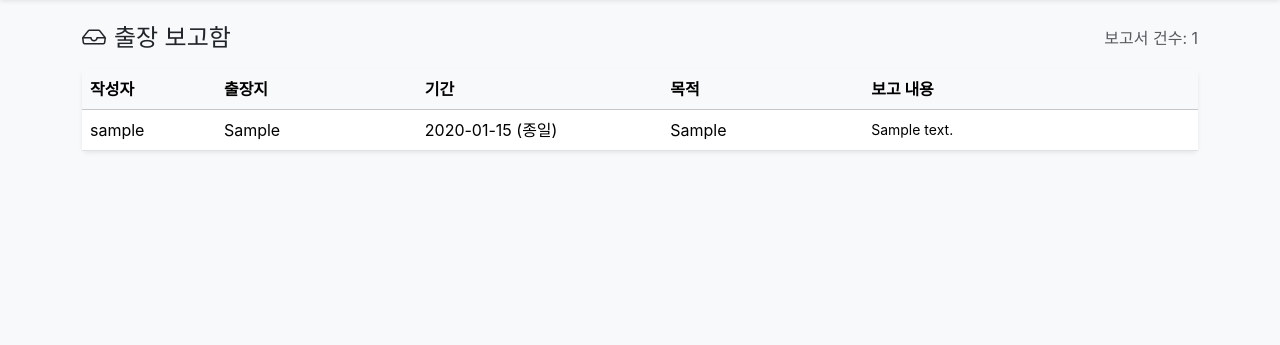
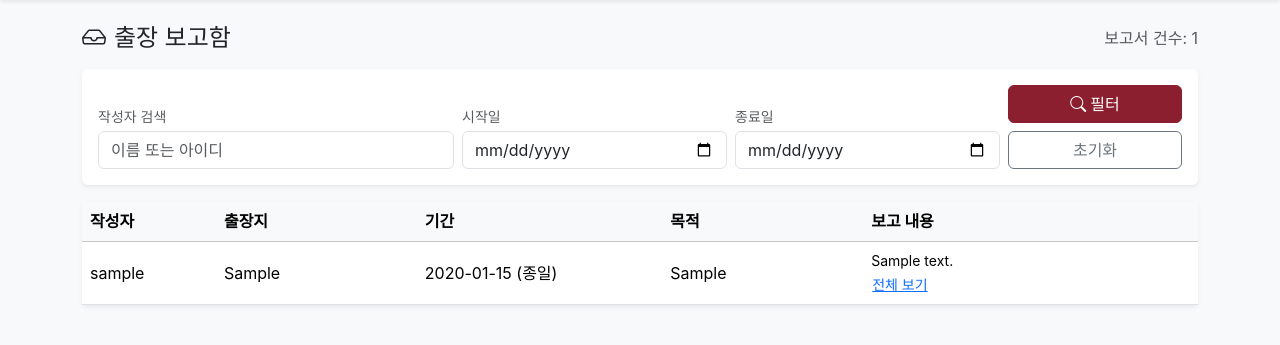
Before and after one commit to daewoo7010/KUHCalendar, a Django app: page /attendance/reports/trip/ in a window 1280 px wide. Shown: the part 56-401 px from the top of the page. Run offline with Django 4.2, Linux system fonts and the light colour scheme; a user stored in the database is signed in; tables that the repository leaves empty hold one stand-in row (values such as "Sample post"); some web fonts are replaced.

Commit message:
Add filters and modal view to trip report inbox

```diff
--- a/attendance/templates/attendance/trip_report_inbox.html
+++ b/attendance/templates/attendance/trip_report_inbox.html
@@ -4,6 +4,38 @@
     <h4 class="mb-0"><i class="bi bi-inbox me-2"></i>출장 보고함</h4>
     <span class="text-muted">보고서 건수: {{ reports|length }}</span>
 </div>
+<form method="get" class="card shadow-sm border-0 mb-3">
+    <div class="card-body row g-2 align-items-end">
+        <div class="col-md-4">
+            <label class="form-label mb-1 small text-muted">작성자 검색</label>
+            <input type="text" name="q" value="{{ filter_q }}" class="form-control" placeholder="이름 또는 아이디">
+        </div>
+        <div class="col-md-3">
+            <label class="form-label mb-1 small text-muted">시작일</label>
+            <input type="date" name="start_date" value="{{ filter_start_date }}" class="form-control">
+        </div>
+        <div class="col-md-3">
+            <label class="form-label mb-1 small text-muted">종료일</label>
+            <input type="date" name="end_date" value="{{ filter_end_date }}" class="form-control">
+        </div>
+        <div class="col-md-2 d-grid gap-2">
+            <button type="submit" class="btn btn-primary"><i class="bi bi-search me-1"></i>필터</button>
+            <a href="{% url 'trip_report_inbox' %}" class="btn btn-outline-secondary">초기화</a>
+        </div>
+    </div>
+</form>
+
+<style>
+    .report-snippet {
+        display: -webkit-box;
+        -webkit-line-clamp: 2;
+        -webkit-box-orient: vertical;
+        overflow: hidden;
+        max-height: 3.2em;
+        line-height: 1.6em;
+    }
+</style>
+
 <div class="card shadow-sm border-0">
     <div class="card-body p-0">
         <div class="table-responsive">
@@ -37,7 +69,12 @@
                             {% endif %}
                         </td>
                         <td>{{ trip.purpose|truncatewords:10 }}</td>
-                        <td class="small">{{ trip.report_content|linebreaksbr }}</td>
+                        <td class="small">
+                            <div class="report-snippet">{{ trip.report_content }}</div>
+                            <button type="button" class="btn btn-sm btn-link p-0" data-bs-toggle="modal" data-bs-target="#reportModal" data-report="{{ trip.report_content|escapejs }}" data-title="{{ trip.location|escapejs }} - {{ trip.user.username|escapejs }}">
+                                전체 보기
+                            </button>
+                        </td>
                     </tr>
                     {% empty %}
                     <tr><td colspan="5" class="text-center text-muted py-4">등록된 출장 보고가 없습니다.</td></tr>
@@ -47,4 +84,38 @@
         </div>
     </div>
 </div>
+
+<!-- Report Modal -->
+<div class="modal fade" id="reportModal" tabindex="-1" aria-hidden="true">
+    <div class="modal-dialog modal-dialog-centered">
+        <div class="modal-content">
+            <div class="modal-header">
+                <h5 class="modal-title"><i class="bi bi-file-earmark-text me-2"></i><span id="reportModalTitle">보고 내용</span></h5>
+                <button type="button" class="btn-close" data-bs-dismiss="modal" aria-label="Close"></button>
+            </div>
+            <div class="modal-body">
+                <pre class="mb-0" id="reportModalBody" style="white-space: pre-wrap; font-family: inherit;"></pre>
+            </div>
+            <div class="modal-footer">
+                <button type="button" class="btn btn-secondary" data-bs-dismiss="modal">닫기</button>
+            </div>
+        </div>
+    </div>
+</div>
+
+{% block extra_scripts %}
+{{ block.super }}
+<script>
+    const reportModal = document.getElementById('reportModal');
+    if (reportModal) {
+        reportModal.addEventListener('show.bs.modal', function (event) {
+            const button = event.relatedTarget;
+            const report = button?.getAttribute('data-report') || '';
+            const title = button?.getAttribute('data-title') || '보고 내용';
+            document.getElementById('reportModalTitle').textContent = title;
+            document.getElementById('reportModalBody').textContent = report;
+        });
+    }
+</script>
 {% endblock %}
+{% endblock %}
--- a/attendance/views.py
+++ b/attendance/views.py
@@ -672,8 +672,39 @@ def trip_report_inbox(request):
     if not (_is_trip_recipient(request.user) or _user_in_groups(request.user, [ADMIN_GROUP])):
         return HttpResponseForbidden('보고서 열람 권한이 필요합니다.')
 
-    reports = TripRequest.objects.filter(report_content__isnull=False).exclude(report_content='').select_related('user').order_by('-start_date')
-    return render(request, 'attendance/trip_report_inbox.html', {'reports': reports})
+    q = request.GET.get('q', '').strip()
+    start_date = request.GET.get('start_date', '').strip()
+    end_date = request.GET.get('end_date', '').strip()
+
+    reports = TripRequest.objects.filter(report_content__isnull=False).exclude(report_content='').select_related('user')
+
+    if q:
+        reports = reports.filter(
+            Q(user__username__icontains=q) |
+            Q(user__first_name__icontains=q) |
+            Q(user__last_name__icontains=q)
+        )
+
+    if start_date:
+        try:
+            reports = reports.filter(start_date__date__gte=timezone.datetime.strptime(start_date, '%Y-%m-%d').date())
+        except ValueError:
+            messages.warning(request, '시작일 형식이 올바르지 않습니다. YYYY-MM-DD로 입력해주세요.')
+
+    if end_date:
+        try:
+            reports = reports.filter(end_date__date__lte=timezone.datetime.strptime(end_date, '%Y-%m-%d').date())
+        except ValueError:
+            messages.warning(request, '종료일 형식이 올바르지 않습니다. YYYY-MM-DD로 입력해주세요.')
+
+    reports = reports.order_by('-start_date')
+
+    return render(request, 'attendance/trip_report_inbox.html', {
+        'reports': reports,
+        'filter_q': q,
+        'filter_start_date': start_date,
+        'filter_end_date': end_date,
+    })
 
 
 @login_required
```
